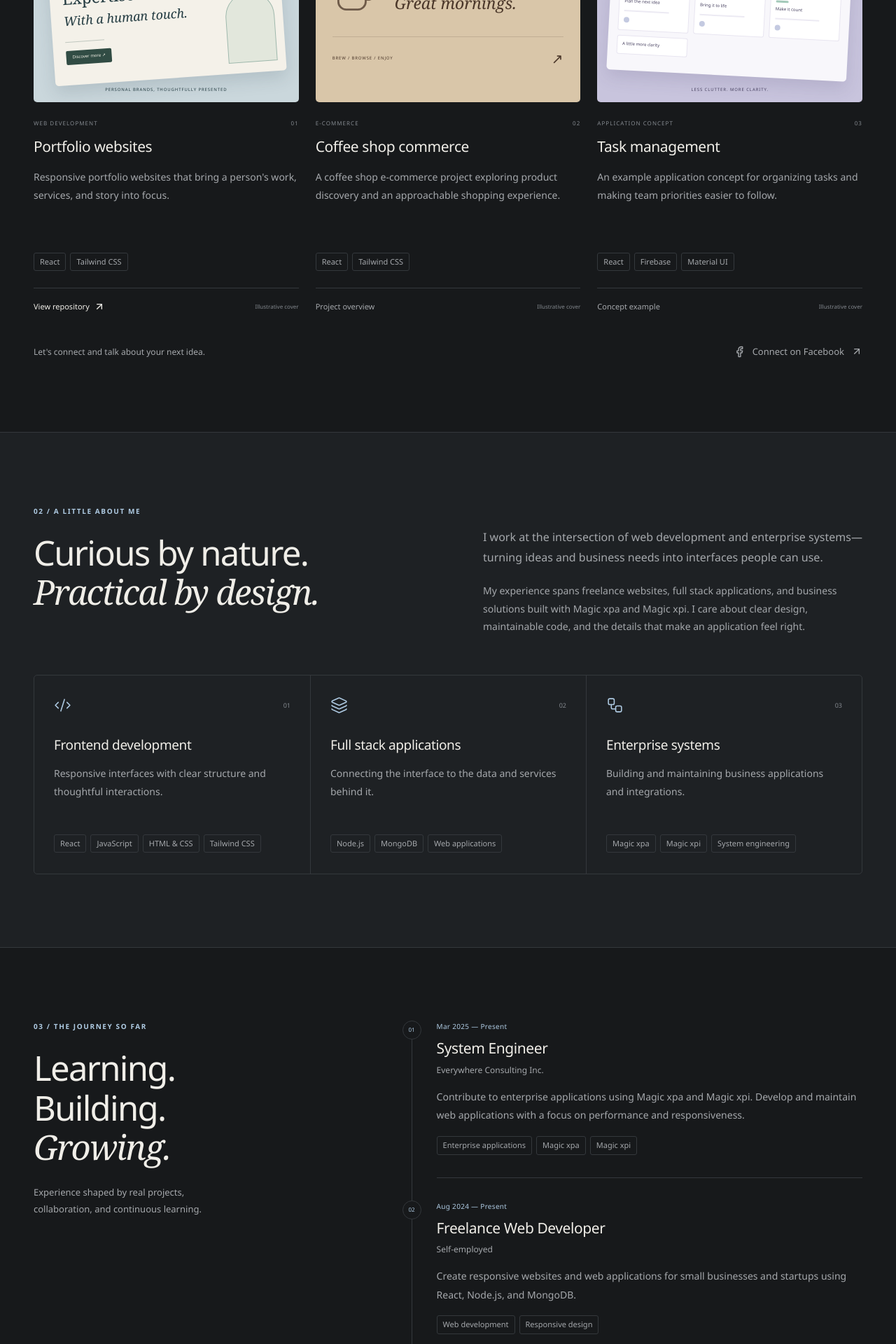
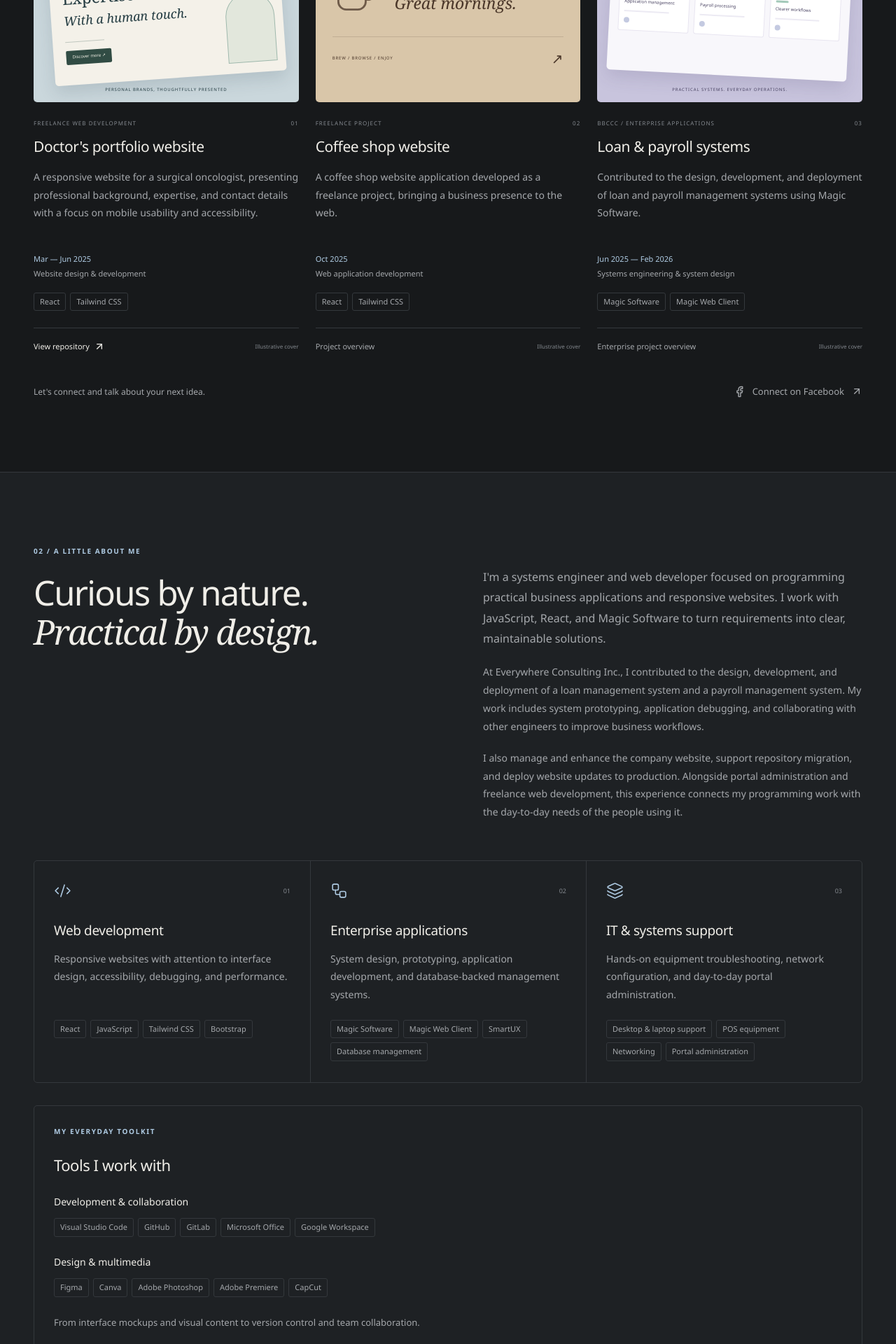
Before and after one commit to kcrosita23/myportfolio, a React (Vite) app: page / in a window 1280 px wide. Shown: the part 1260-3180 px from the top of the page at 70% size. Built offline with nearby package versions, Linux system fonts and the light colour scheme.

Commit message:
Expand professional background and projects from resume

```diff
--- a/src/components/AboutSection.jsx
+++ b/src/components/AboutSection.jsx
@@ -1,5 +1,5 @@
 import { Code2, Layers3, Workflow } from "lucide-react";
-import { capabilities } from "../data/portfolio";
+import { biography, capabilities, toolGroups } from "../data/portfolio";
 const icons = { code: Code2, layers: Layers3, workflow: Workflow };
 
 export default function AboutSection() {
@@ -7,11 +7,26 @@ export default function AboutSection() {
     <section id="about" className="section about-section" aria-labelledby="about-title">
       <div className="shell">
         <div className="about-intro"><div><p className="eyebrow">02 / A LITTLE ABOUT ME</p><h2 id="about-title">Curious by nature.<br /><span className="serif">Practical by design.</span></h2></div>
-          <div className="about-copy"><p>I work at the intersection of web development and enterprise systems—turning ideas and business needs into interfaces people can use.</p><p>My experience spans freelance websites, full stack applications, and business solutions built with Magic xpa and Magic xpi. I care about clear design, maintainable code, and the details that make an application feel right.</p></div></div>
+          <div className="about-copy">{biography.map((paragraph) => <p key={paragraph}>{paragraph}</p>)}</div></div>
         <div className="capability-grid">{capabilities.map((capability, index) => {
           const Icon = icons[capability.icon];
           return <article className="capability" key={capability.title}><div className="capability-top"><Icon size={25} strokeWidth={1.5} /><span>0{index + 1}</span></div><h3>{capability.title}</h3><p>{capability.description}</p><ul className="tags">{capability.tech.map((tech) => <li key={tech}>{tech}</li>)}</ul></article>;
         })}</div>
+        <div className="background-grid">
+          <div className="background-panel">
+            <p className="eyebrow">MY EVERYDAY TOOLKIT</p>
+            <h3>Tools I work with</h3>
+            {toolGroups.map((group) => (
+              <div className="tool-group" key={group.title}>
+                <h4>{group.title}</h4>
+                <ul className="tags" aria-label={group.title}>
+                  {group.tools.map((tool) => <li key={tool}>{tool}</li>)}
+                </ul>
+              </div>
+            ))}
+            <p className="toolkit-note">From interface mockups and visual content to version control and team collaboration.</p>
+          </div>
+        </div>
       </div>
     </section>
   );
--- a/src/components/ProjectsSection.jsx
+++ b/src/components/ProjectsSection.jsx
@@ -19,9 +19,9 @@ function ProjectCover({ type }) {
   );
   return (
     <div className="project-cover cover-tasks" aria-hidden="true"><div className="task-window">
-      <div className="task-header"><span><LayoutDashboard size={16} /> Workspace</span><Plus size={16} /></div>
-      <div className="task-columns">{["To do", "In progress", "Done"].map((name, i) => <div key={name}><span className="task-column-name">{name}<small>{i === 0 ? "2" : "1"}</small></span><div className={`mini-task task-${i}`}><span /><strong>{["Plan the next idea", "Bring it to life", "Make it count"][i]}</strong><div className="task-lines" /><i /></div>{i === 0 && <div className="mini-task short-task"><strong>A little more clarity</strong></div>}</div>)}</div>
-    </div><span className="cover-caption">LESS CLUTTER. MORE CLARITY.</span></div>
+      <div className="task-header"><span><LayoutDashboard size={16} /> Business systems</span><Plus size={16} /></div>
+      <div className="task-columns">{["Loans", "Payroll", "Overview"].map((name, i) => <div key={name}><span className="task-column-name">{name}</span><div className={`mini-task task-${i}`}><span /><strong>{["Application management", "Payroll processing", "Clearer workflows"][i]}</strong><div className="task-lines" /><i /></div></div>)}</div>
+    </div><span className="cover-caption">PRACTICAL SYSTEMS. EVERYDAY OPERATIONS.</span></div>
   );
 }
 
@@ -30,11 +30,12 @@ export default function ProjectsSection() {
     <section id="projects" className="section work-section" aria-labelledby="work-title">
       <div className="shell">
         <div className="section-heading"><div><p className="eyebrow">01 / SELECTED WORK</p><h2 id="work-title">Ideas turned into<br /><span className="serif">digital experiences.</span></h2></div>
-          <p>A selection of web projects and concepts.<br />Different challenges. The same attention to detail.</p></div>
+          <p>From personal websites to business systems.<br />Different challenges. The same attention to detail.</p></div>
         <div className="project-grid">{projects.map((project) => <article className="project-card" key={project.id}>
           <ProjectCover type={project.cover} />
           <div className="project-info"><div className="project-category"><span>{project.category}</span><span>{project.number}</span></div>
             <h3>{project.title}</h3><p>{project.description}</p>
+            <div className="project-contribution"><span>{project.period}</span><span>{project.contribution}</span></div>
             <ul className="tags" aria-label={`${project.title} technologies`}>{project.tech.map((tech) => <li key={tech}>{tech}</li>)}</ul>
             <div className="project-footer">{project.repository ? <a className="text-link" href={project.repository} target="_blank" rel="noopener noreferrer">{project.linkLabel}<ArrowUpRight size={16} /><span className="sr-only"> (opens in a new tab)</span></a> : <span className="project-status">{project.status}</span>}<span className="cover-disclaimer">Illustrative cover</span></div>
           </div>
--- a/src/data/portfolio.js
+++ b/src/data/portfolio.js
@@ -1,13 +1,24 @@
 // Update personal details and content here without changing the layout components.
 export const profile = {
   name: "Kim Carlo Rosita",
-  role: "Full Stack Developer & System Engineer",
+  role: "Full Stack Developer & Systems Engineer",
   email: "kimcarlo23.dev@gmail.com",
   phone: "+63 917 397 1955",
   phoneHref: "+639173971955",
   location: "Metro Manila, Philippines",
   facebook: "https://www.facebook.com/kimcarlooooo/",
 };
+
+export const biography = [
+  "I'm a systems engineer and web developer focused on programming practical business applications and responsive websites. I work with JavaScript, React, and Magic Software to turn requirements into clear, maintainable solutions.",
+  "At Everywhere Consulting Inc., I contributed to the design, development, and deployment of a loan management system and a payroll management system. My work includes system prototyping, application debugging, and collaborating with other engineers to improve business workflows.",
+  "I also manage and enhance the company website, support repository migration, and deploy website updates to production. Alongside portal administration and freelance web development, this experience connects my programming work with the day-to-day needs of the people using it.",
+];
+
+export const toolGroups = [
+  { title: "Development & collaboration", tools: ["Visual Studio Code", "GitHub", "GitLab", "Microsoft Office", "Google Workspace"] },
+  { title: "Design & multimedia", tools: ["Figma", "Canva", "Adobe Photoshop", "Adobe Premiere", "CapCut"] },
+];
 
 export const navigation = [
   { id: "projects", label: "Work" },
@@ -18,44 +29,54 @@ export const navigation = [
 
 export const projects = [
   {
-    id: "portfolio", number: "01", title: "Portfolio websites", category: "Web development",
-    description: "Responsive portfolio websites that bring a person's work, services, and story into focus.",
-    tech: ["React", "Tailwind CSS"], cover: "portfolio",
+    id: "portfolio", number: "01", title: "Doctor's portfolio website", category: "Freelance web development",
+    description: "A responsive website for a surgical oncologist, presenting professional background, expertise, and contact details with a focus on mobile usability and accessibility.",
+    tech: ["React", "Tailwind CSS"], cover: "portfolio", period: "Mar — Jun 2025", contribution: "Website design & development",
     repository: "https://github.com/kcrosita23/doctors", linkLabel: "View repository",
     status: "Repository available",
   },
   {
-    id: "coffee", number: "02", title: "Coffee shop commerce", category: "E-commerce",
-    description: "A coffee shop e-commerce project exploring product discovery and an approachable shopping experience.",
-    tech: ["React", "Tailwind CSS"], cover: "coffee", status: "Project overview",
+    id: "coffee", number: "02", title: "Coffee shop website", category: "Freelance project",
+    description: "A coffee shop website application developed as a freelance project, bringing a business presence to the web.",
+    tech: ["React", "Tailwind CSS"], cover: "coffee", period: "Oct 2025", contribution: "Web application development", status: "Project overview",
   },
   {
-    id: "tasks", number: "03", title: "Task management", category: "Application concept",
-    description: "An example application concept for organizing tasks and making team priorities easier to follow.",
-    tech: ["React", "Firebase", "Material UI"], cover: "tasks", status: "Concept example",
+    id: "business-systems", number: "03", title: "Loan & payroll systems", category: "BBCCC / Enterprise applications",
+    description: "Contributed to the design, development, and deployment of loan and payroll management systems using Magic Software.",
+    tech: ["Magic Software", "Magic Web Client"], cover: "systems", period: "Jun 2025 — Feb 2026", contribution: "Systems engineering & system design", status: "Enterprise project overview",
   },
 ];
 
 export const capabilities = [
-  { title: "Frontend development", description: "Responsive interfaces with clear structure and thoughtful interactions.", tech: ["React", "JavaScript", "HTML & CSS", "Tailwind CSS"], icon: "code" },
-  { title: "Full stack applications", description: "Connecting the interface to the data and services behind it.", tech: ["Node.js", "MongoDB", "Web applications"], icon: "layers" },
-  { title: "Enterprise systems", description: "Building and maintaining business applications and integrations.", tech: ["Magic xpa", "Magic xpi", "System engineering"], icon: "workflow" },
+  { title: "Web development", description: "Responsive websites with attention to interface design, accessibility, debugging, and performance.", tech: ["React", "JavaScript", "Tailwind CSS", "Bootstrap"], icon: "code" },
+  { title: "Enterprise applications", description: "System design, prototyping, application development, and database-backed management systems.", tech: ["Magic Software", "Magic Web Client", "SmartUX", "Database management"], icon: "workflow" },
+  { title: "IT & systems support", description: "Hands-on equipment troubleshooting, network configuration, and day-to-day portal administration.", tech: ["Desktop & laptop support", "POS equipment", "Networking", "Portal administration"], icon: "layers" },
 ];
 
 export const experiences = [
   {
-    id: "eci", title: "System Engineer", company: "Everywhere Consulting Inc.", period: "Mar 2025 — Present",
-    description: "Contribute to enterprise applications using Magic xpa and Magic xpi. Develop and maintain web applications with a focus on performance and responsiveness.",
-    tags: ["Enterprise applications", "Magic xpa", "Magic xpi"],
+    id: "eci-mid", title: "Mid-Systems Engineer", company: "Everywhere Consulting Inc.", period: "Sep 2025 — Present",
+    description: "Oversee company portal operations, including content, access, structure, and daily functionality. Manage and enhance the company website, support repository migration, and deploy website updates to production.",
+    tags: ["Portal administration", "Web development", "Production deployment"],
   },
   {
-    id: "freelance", title: "Freelance Web Developer", company: "Self-employed", period: "Aug 2024 — Present",
-    description: "Create responsive websites and web applications for small businesses and startups using React, Node.js, and MongoDB.",
-    tags: ["Web development", "Responsive design"],
+    id: "eci-junior", title: "Junior Systems Engineer", company: "Everywhere Consulting Inc.", period: "Feb 2025 — Sep 2025",
+    description: "Collaborated with engineers on Magic Software solutions, contributing to architecture, system design, and prototyping. Built and deployed payroll and loan management systems.",
+    tags: ["Magic Software", "System design", "Application development"],
   },
   {
-    id: "rgs", title: "Software Developer Coordinator Lead Intern", company: "RGS Recovery Management & Collection Services Inc.", period: "Mar 2024 — Jul 2024",
-    description: "Led a team of software developer interns and helped refine the user interface and experience of the company system and website.",
-    tags: ["Team coordination", "UI/UX improvements"],
+    id: "freelance", title: "Freelance Web Developer", company: "Independent projects", period: "Mar 2025 — Dec 2025",
+    description: "Developed responsive personal and team websites for clients across industries. Created a surgical oncologist's portfolio with a focus on clear presentation, mobile usability, and accessibility, and optimized website performance.",
+    tags: ["Responsive websites", "UI design", "Performance optimization"],
+  },
+  {
+    id: "smartcomp", title: "IT Field Engineer", company: "Smartcomp Solutions Inc.", period: "Aug 2024 — Jan 2025",
+    description: "Troubleshot and isolated POS equipment issues, provided network technical support, and configured network equipment. Worked with desktop and laptop hardware, routers, modems, switches, and access points.",
+    tags: ["POS troubleshooting", "Network support", "Equipment configuration"],
+  },
+  {
+    id: "rgs", title: "Software Developer Coordinator Intern Lead", company: "RGS Global Solutions", period: "Mar 2024 — Jul 2024",
+    description: "Led a team of software developer interns, contributed to the company's mobile application, and refined the UI/UX of its system and website. Contributed ideas for system improvements and worked on a field tracker application.",
+    tags: ["Team leadership", "Mobile applications", "UI/UX improvements"],
   },
 ];
--- a/src/index.css
+++ b/src/index.css
@@ -139,6 +139,8 @@ h2 { font-size: clamp(34px, 4vw, 49px); line-height: 1.15; letter-spacing: -.035
 .project-info { padding-top: 24px; }
 .project-category { display: flex; justify-content: space-between; color: var(--subtle); text-transform: uppercase; font-size: 8px; letter-spacing: .13em; margin-bottom: 10px; }
 .project-info h3 { font-size: 21px; letter-spacing: -.02em; }
+.project-contribution { display: flex; flex-direction: column; gap: 4px; margin-bottom: 18px; color: var(--muted); font-size: 11px; }
+.project-contribution span:first-child { color: var(--accent); }
 .project-info > p { font-size: 14px; line-height: 1.85; color: var(--muted); margin: 13px 0 17px; min-height: 104px; }
 .tags { display: flex; flex-wrap: wrap; gap: 6px; }
 .tags li { border: 1px solid var(--line); border-radius: 3px; font-size: 11px; color: var(--muted); padding: 4px 8px; line-height: 1.5; }
@@ -161,6 +163,13 @@ h2 { font-size: clamp(34px, 4vw, 49px); line-height: 1.15; letter-spacing: -.035
 .capability h3 { font-size: 19px; letter-spacing: -.02em; margin-bottom: 12px; }
 .capability > p { font-size: 14px; line-height: 1.85; color: var(--muted); margin-bottom: 22px; min-height: 78px; }
 .experience-grid { display: grid; grid-template-columns: .8fr 1.2fr; gap: 110px; }
+.background-grid { margin-top: 32px; }
+.background-panel { padding: 28px; border: 1px solid var(--line); border-radius: 5px; min-width: 0; }
+.background-panel h3 { font-size: 22px; margin-bottom: 24px; letter-spacing: -.02em; }
+.background-panel h4 { font-size: 14px; font-weight: 500; margin: 0 0 8px; }
+.tool-group + .tool-group { margin-top: 25px; }
+.tool-group .tags { margin-top: 12px; }
+.toolkit-note { font-size: 13px; color: var(--muted); margin-top: 25px; line-height: 1.8; }
 .experience-intro > p:last-child { margin-top: 25px; color: var(--muted); font-size: 13px; line-height: 1.85; }
 .experience-list { border-left: 1px solid var(--line); padding-left: 35px; }
 .experience-item { position: relative; padding-bottom: 32px; }
```
Also changed, not shown: 1 other file (tests, documents, lock files or other folders).
